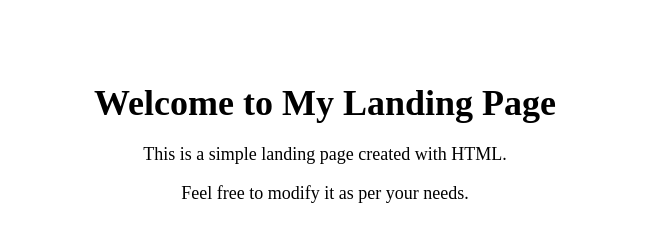
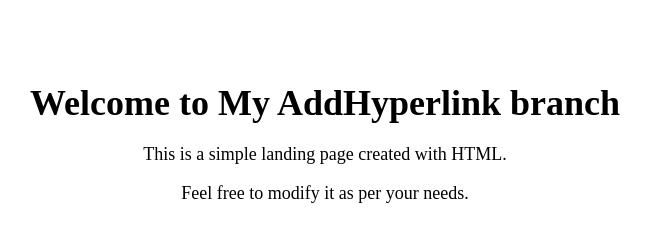
Before and after one commit to nicolayyyyy/sampleRepo, a plain HTML site: page index.htm in a window 1280 px wide. Shown: the whole page, without its empty margins (315-966 px from the left). Drawn offline with Linux system fonts and the light colour scheme.

Commit message:
Chnges text

```diff
--- a/index.htm
+++ b/index.htm
@@ -1,8 +1,7 @@
 <!DOCTYPE html>
 <html>
 <head>
-    <title>welcome tomy life
-    </title>
+    <title>Simple Landing Page</title>
     <style>
         body {
             text-align: center;
@@ -19,7 +18,7 @@
     </style>
 </head>
 <body>
-    <h1>Welcome to My Landing Page</h1>
+    <h1>Welcome to My AddHyperlink branch</h1>
     <p>This is a simple landing page created with HTML.</p>
     <p>Feel free to modify it as per your needs.</p>
 </body>
```
